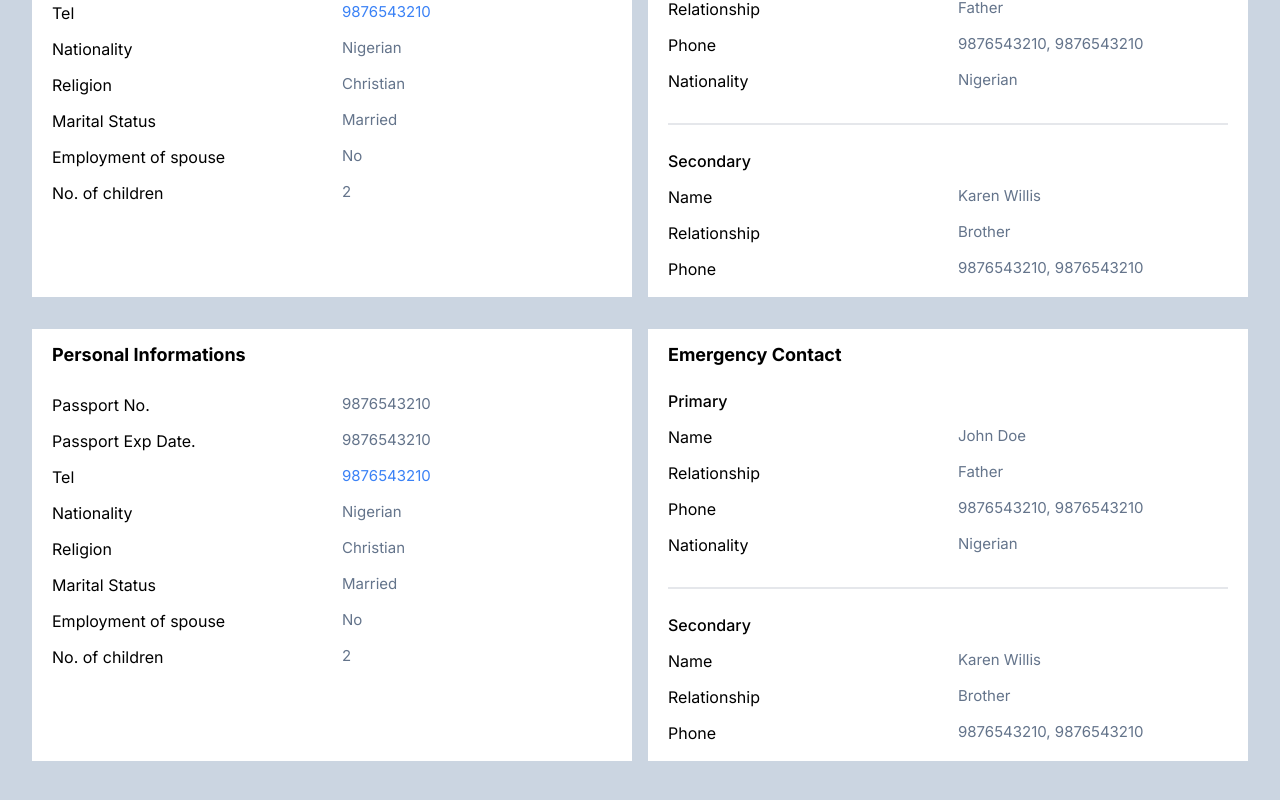
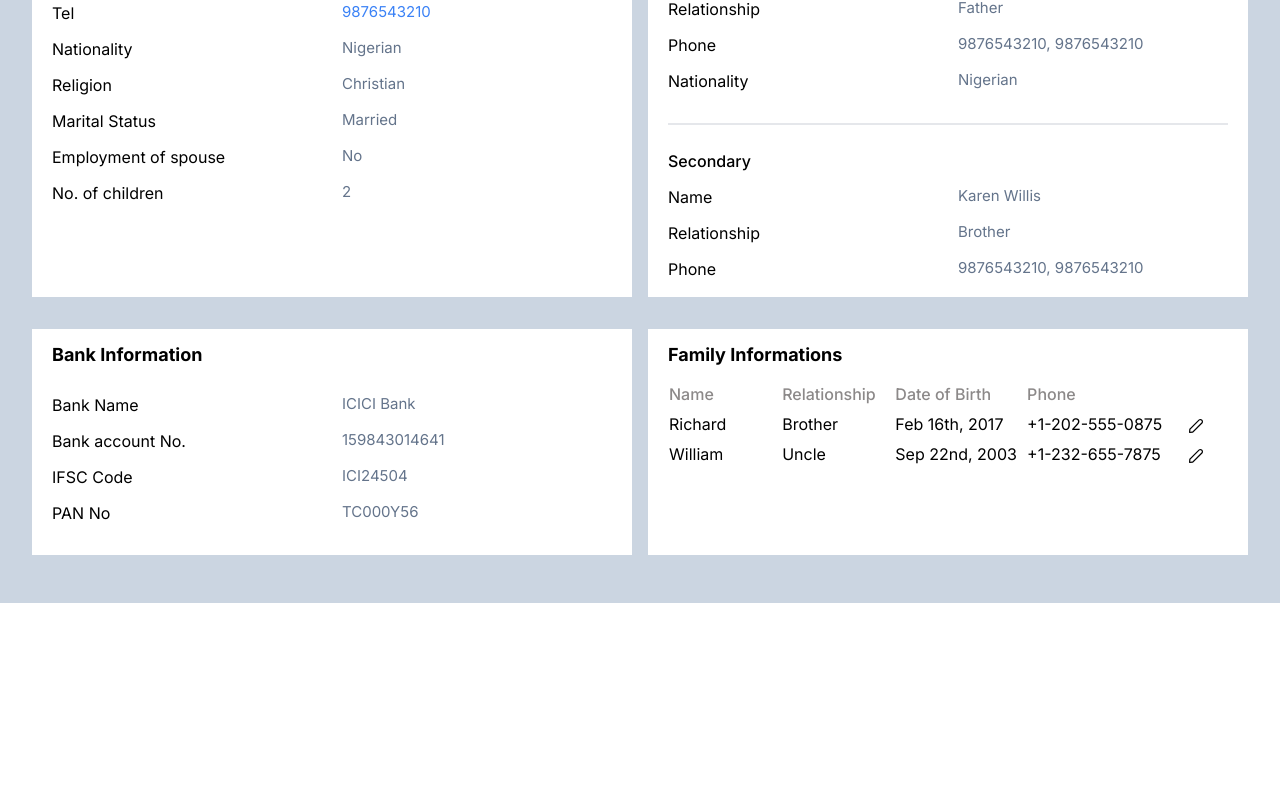
Before and after one commit to T3d4/employee, a Vue app: page / in a window 1280 px wide. Shown: the part 776-1576 px from the top of the page. After the commit the page ends 1379 px from the top, so only its background shows below. Built offline with nearby package versions, Linux system fonts and the light colour scheme.

Commit message:
minor changes

```diff
--- a/src/App.vue
+++ b/src/App.vue
@@ -115,7 +115,7 @@
               </li>
               <li>
                 <div class="flex mb-2">
-                  <div class="mr-8 w-1/5">Address:</div>
+                  <div class="mr-10 w-1/5">Address:</div>
                   <div class="text-slate-500 text-[15px]">
                     1861 Bayonne Ave, Manchester Township, NJ, 08759
                   </div>
@@ -273,126 +273,140 @@
       </div>
       <!-- Bank Information & Family Informations -->
       <div class="flex py-4 w-full">
-        <!-- Personal Information -->
+        <!-- Bank Information -->
         <div class="basis-1/2 pr-2">
           <div class="bg-white px-5 py-3">
             <div class="flex flex-col">
-              <h3 class="font-bold text-lg mb-6">Personal Informations</h3>
-              <ul class="h-[356px]">
+              <h3 class="font-bold text-lg mb-6">Bank Information</h3>
+              <ul class="h-[150px]">
                 <li>
                   <div class="flex mb-3">
-                    <div class="w-full mr-5">Passport No.</div>
-                    <div class="w-full text-slate-500 text-[15px]">9876543210</div>
+                    <div class="w-full mr-5">Bank Name</div>
+                    <div class="w-full text-slate-500 text-[15px]">ICICI Bank</div>
                   </div>
                 </li>
                 <li>
                   <div class="flex mb-3">
-                    <div class="w-full mr-5">Passport Exp Date.</div>
-                    <div class="w-full text-slate-500 text-[15px]">9876543210</div>
+                    <div class="w-full mr-5">Bank account No.</div>
+                    <div class="w-full text-slate-500 text-[15px]">159843014641</div>
                   </div>
                 </li>
                 <li>
                   <div class="flex mb-3">
-                    <div class="w-full mr-5">Tel</div>
-                    <div class="w-full text-slate-500 text-[15px]">
-                      <router-link to="" class="text-blue-500 hover:text-blue-800">
-                        9876543210
-                      </router-link>
-                    </div>
+                    <div class="w-full mr-5">IFSC Code</div>
+                    <div class="w-full text-slate-500 text-[15px]">ICI24504</div>
                   </div>
                 </li>
                 <li>
                   <div class="flex mb-3">
-                    <div class="w-full mr-5">Nationality</div>
-                    <div class="w-full text-slate-500 text-[15px]">Nigerian</div>
-                  </div>
-                </li>
-                <li>
-                  <div class="flex mb-3">
-                    <div class="w-full mr-5">Religion</div>
-                    <div class="w-full text-slate-500 text-[15px]">Christian</div>
-                  </div>
-                </li>
-                <li>
-                  <div class="flex mb-3">
-                    <div class="w-full mr-5">Marital Status</div>
-                    <div class="w-full text-slate-500 text-[15px]">Married</div>
-                  </div>
-                </li>
-                <li>
-                  <div class="flex mb-3">
-                    <div class="w-full mr-5">Employment of spouse</div>
-                    <div class="w-full text-slate-500 text-[15px]">No</div>
-                  </div>
-                </li>
-                <li>
-                  <div class="flex mb-3">
-                    <div class="w-full mr-5">No. of children</div>
-                    <div class="w-full text-slate-500 text-[15px]">2</div>
+                    <div class="w-full mr-5">PAN No</div>
+                    <div class="w-full text-slate-500 text-[15px]">TC000Y56</div>
                   </div>
                 </li>
               </ul>
             </div>
           </div>
         </div>
-        <!-- Emergency Contact -->
-        <div class="basis-1/2 pl-2">
-          <div class="bg-white px-5 py-3">
-            <div class="flex flex-col">
-              <h3 class="font-bold text-lg mb-2">Emergency Contact</h3>
+        <!-- Family Informations -->
+        <div class="basis-1/2 pl-2 overflow-x-auto">
+          <div class="bg-white px-5 py-3 overflow-x-auto">
+            <div class="flex flex-col text-left">
+              <h3 class="font-bold text-lg mb-2">Family Informations</h3>
               <!-- Primary Contact -->
-              <h5 class="my-3 font-medium">Primary</h5>
-              <ul class="h-[150px]">
-                <li>
-                  <div class="flex mb-3">
-                    <div class="w-full mr-5">Name</div>
-                    <div class="w-full text-slate-500 text-[15px]">John Doe</div>
-                  </div>
-                </li>
-                <li>
-                  <div class="flex mb-3">
-                    <div class="w-full mr-5">Relationship</div>
-                    <div class="w-full text-slate-500 text-[15px]">Father</div>
-                  </div>
-                </li>
-                <li>
-                  <div class="flex mb-3">
-                    <div class="w-full mr-5">Phone</div>
-                    <div class="w-full text-slate-500 text-[15px]">
-                      <text> 9876543210, 9876543210 </text>
-                    </div>
-                  </div>
-                </li>
-                <li>
-                  <div class="flex mb-3">
-                    <div class="w-full mr-5">Nationality</div>
-                    <div class="w-full text-slate-500 text-[15px]">Nigerian</div>
-                  </div>
-                </li>
-              </ul>
-              <hr class="border-[1.5px] my-3" />
-              <!-- Secondary Contact -->
-              <h5 class="my-3 font-medium">Secondary</h5>
-              <ul class="h-[100px]">
-                <li>
-                  <div class="flex mb-3">
-                    <div class="w-full mr-5">Name</div>
-                    <div class="w-full text-slate-500 text-[15px]">Karen Willis</div>
-                  </div>
-                </li>
-                <li>
-                  <div class="flex mb-3">
-                    <div class="w-full mr-5">Relationship</div>
-                    <div class="w-full text-slate-500 text-[15px]">Brother</div>
-                  </div>
-                </li>
-                <li>
-                  <div class="flex mb-3">
-                    <div class="w-full mr-5">Phone</div>
-                    <div class="w-full text-slate-500 text-[15px]">9876543210, 9876543210</div>
-                  </div>
-                </li>
-              </ul>
+              <DataTable
+                table-style="min-width: 25rem"
+                :value="family"
+                class="h-[166px] whitespace-nowrap"
+                editMode="row"
+                v-model:editingRows="editingRows"
+                @row-edit-save="onRowEditSave"
+                tableClass="editable-cells-table"
+                dataKey="id"
+              >
+                <Column
+                  header="Name"
+                  field="name"
+                  :pt="{
+                    headerCell: {
+                      style: {
+                        color: '#8c8989',
+                        'padding-top': '5px',
+                        'padding-bottom': '5px',
+                        'font-weight': 500
+                      }
+                    }
+                  }"
+                  style="width: 20%"
+                >
+                  <template #editor="{ data, field }">
+                    <InputText v-model="data[field]" />
+                  </template>
+                </Column>
+                <Column
+                  field="relationship"
+                  header="Relationship"
+                  :pt="{
+                    headerCell: {
+                      style: {
+                        color: '#8c8989',
+                        'padding-top': '5px',
+                        'padding-bottom': '5px',
+                        'padding-right': '8px',
+                        'font-weight': 500
+                      }
+                    }
+                  }"
+                  style="width: 20%"
+                >
+                  <template #editor="{ data, field }">
+                    <InputText v-model="data[field]" />
+                  </template>
+                </Column>
+                <Column
+                  field="dob"
+                  header="Date of Birth"
+                  :pt="{
+                    headerCell: {
+                      style: {
+                        color: '#8c8989',
+                        'padding-top': '4px',
+                        'padding-bottom': '4px',
+                        'font-weight': 500
+                      }
+                    }
+                  }"
+                  style="width: 20%"
+                >
+                  <template #editor="{ data, field }">
+                    <InputText v-model="data[field]" />
+                  </template>
+                </Column>
+
+                <Column
+                  field="contact"
+                  header="Phone"
+                  :pt="{
+                    headerCell: {
+                      style: {
+                        color: '#8c8989',
+                        'padding-top': '5px',
+                        'padding-bottom': '5px',
+                        'font-weight': 500
+                      }
+                    }
+                  }"
+                  style="width: 20%"
+                >
+                  <template #editor="{ data, field }">
+                    <InputText v-model="data[field]" />
+                  </template>
+                </Column>
+                <Column
+                  :rowEditor="true"
+                  class="text-center justify-between"
+                  style="width: 10%"
+                ></Column>
+              </DataTable>
             </div>
           </div>
         </div>
@@ -404,8 +418,36 @@
 import { ref } from 'vue'
 
 const home = ref({ label: 'Dashboard', route: '/' })
+const items = ref([{ label: 'Employee Profile' }])
+const editingRows = ref([])
 
-const items = ref([{ label: 'Employee Profile' }])
+const family = ref([
+  {
+    id: 0,
+    name: 'Richard',
+    relationship: 'Brother',
+    contact: '+1-202-555-0875',
+    dob: 'Feb 16th, 2017 '
+  },
+  {
+    id: 1,
+    name: 'William',
+    relationship: 'Uncle',
+    contact: '+1-232-655-7875',
+    dob: 'Sep 22nd, 2003'
+  }
+])
+
+const onRowEditSave = (event) => {
+  let { newData, index } = event
+
+  family.value[index] = newData
+}
 </script>
 
-<style scoped></style>
+<style>
+td {
+  padding-bottom: 5px;
+  padding-right: 8px;
+}
+</style>
--- a/src/main.js
+++ b/src/main.js
@@ -11,12 +11,18 @@ import App from './App.vue'
 import Avatar from 'primevue/avatar';
 import Breadcrumb from 'primevue/breadcrumb';
 import Button from 'primevue/button';
+import DataTable from 'primevue/datatable';
+import Column from 'primevue/column';
+import InputText from 'primevue/inputtext';
 
 const app = createApp(App)
 
 app.use(PrimeVue)
 app.use(router)
 
+app.component('InputText', InputText)
+app.component('Column', Column)
+app.component('DataTable', DataTable)
 app.component('ButtonVue', Button)
 app.component('Breadcrumb', Breadcrumb)
 app.component('Avatar', Avatar)
```
